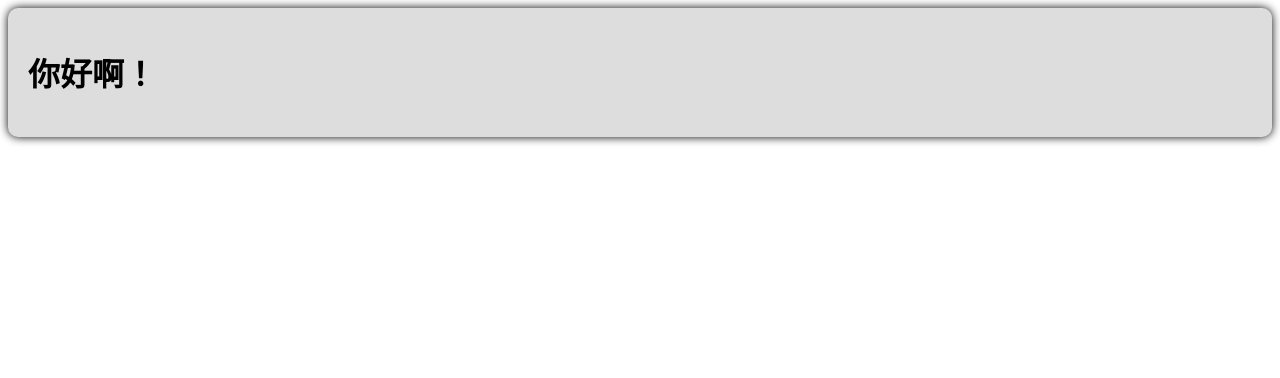
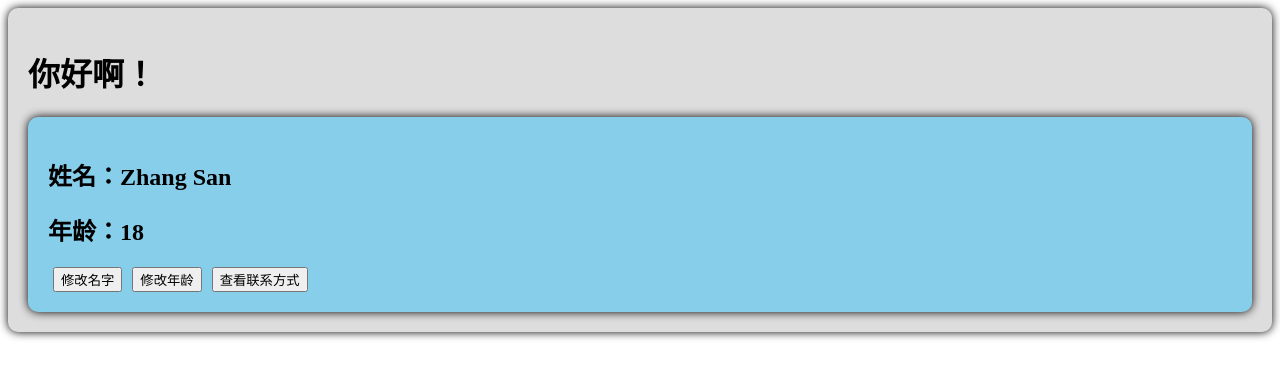
Before and after one commit to clang2you/vue3class, a Vue app: page / in a window 1280 px wide. Shown: the top 378 px of the page. Built offline with nearby package versions, Linux system fonts and the light colour scheme.

Commit message:
2# class

```diff
--- a/src/App.vue
+++ b/src/App.vue
@@ -1,12 +1,16 @@
 <template>
     <div class="app">
         <h1>你好啊！</h1>
+        <Person/>
     </div>
 </template>
 
 <script lang="ts">
+  import Person from './components/Person.vue';
+
   export default {
-    name: 'App' // component name
+    name: 'App', // component name
+    components: {Person} // register component
   }
 </script>
 
--- /dev/null
+++ b/src/components/Person.vue
@@ -0,0 +1,46 @@
+<template>
+    <div class="person">
+        <h2>姓名：{{ name }}</h2>
+        <h2>年龄：{{ age }}</h2>
+        <button @click="changeName">修改名字</button>
+        <button @click="changeAge">修改年龄</button>
+        <button @click="showTel">查看联系方式</button>
+    </div>
+</template>
+
+<script lang="ts">
+
+export default {
+    name: 'Person',
+    data(){
+        return {
+            name: 'Zhang San',
+            age: 18,
+            tel: '1388888888'
+        }
+    },
+    methods:{
+        changeName(){
+            this.name = 'Lex Chen'
+        },
+        changeAge(){
+            this.age += 1
+        },
+        showTel(){
+            alert(this.tel)
+        }
+    }
+}
+</script>
+
+<style scoped>
+.person {
+    background-color: skyblue;
+    box-shadow: 0 0 10px;
+    border-radius: 10px;
+    padding: 20px;
+}
+button {
+    margin: 0 5px;
+}
+</style>
```
